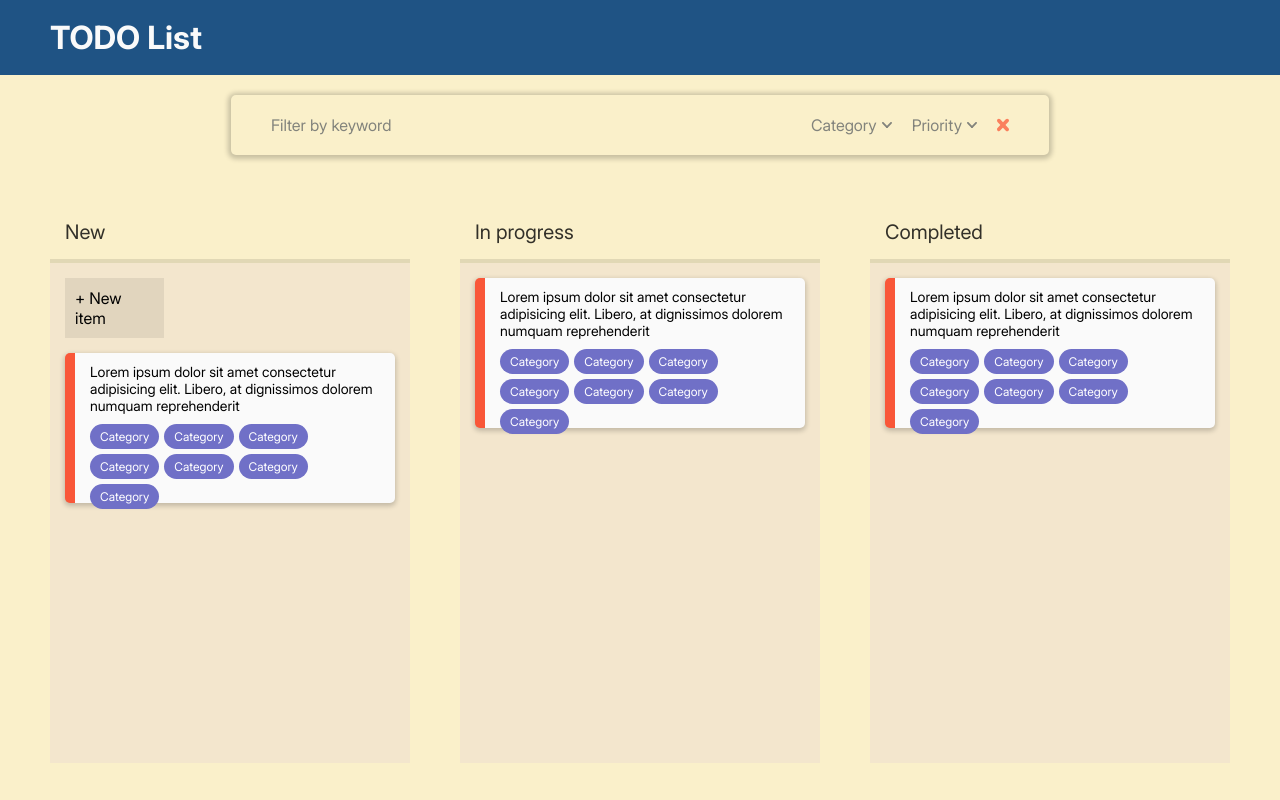
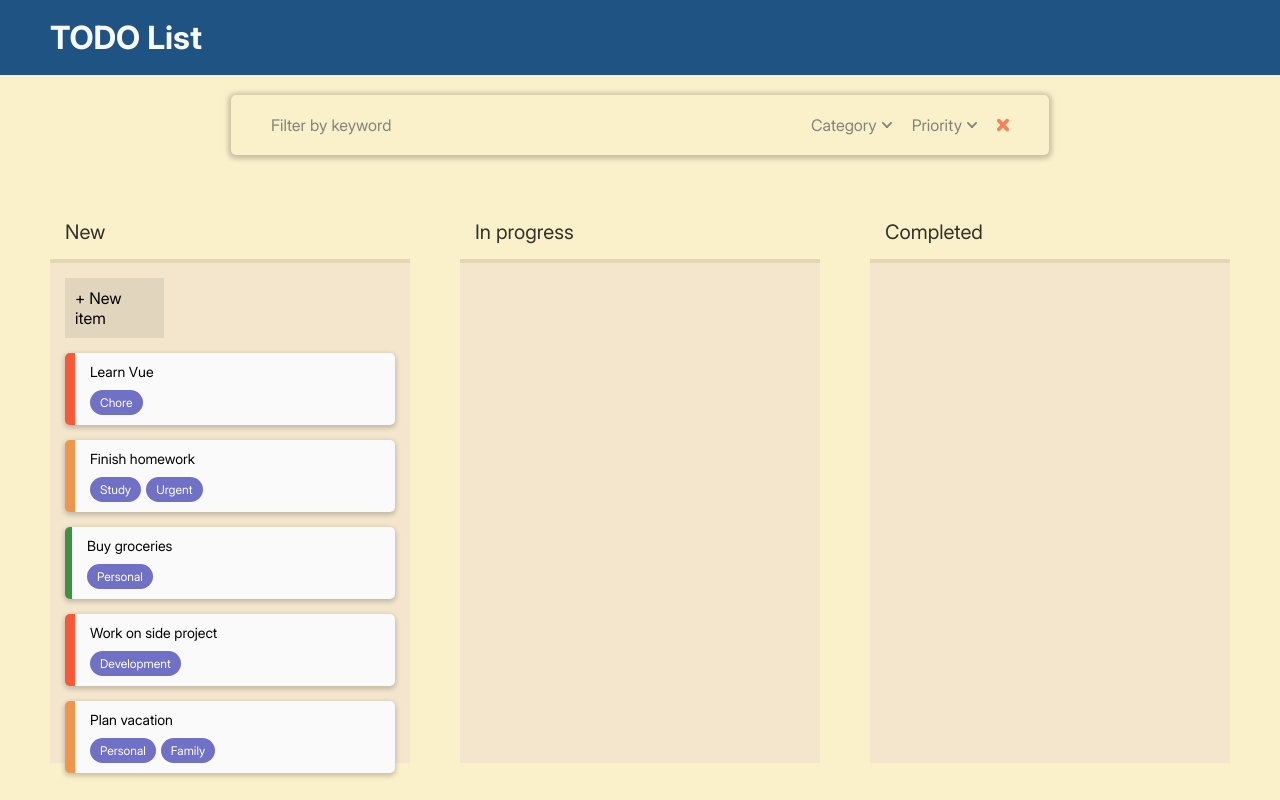
Before and after one commit to Arlan-Z/kbtu-vuejs-todolist, a Vue app in the folder kbtu-practice/: page / in a window 1280 px wide. Built offline with nearby package versions, Linux system fonts and the light colour scheme; the HTML template or start-up script is replaced by a standard one.

Commit message:
feat: add props in TaskItem.vue

```diff
--- a/kbtu-practice/src/components/TaskItem.vue
+++ b/kbtu-practice/src/components/TaskItem.vue
@@ -1,20 +1,19 @@
-<script setup lang="ts"></script>
+<script setup lang="ts">
+import type { Task } from "@/models/task";
+
+const props = defineProps<{
+  task: Task;
+}>();
+</script>
 
 <template>
-  <div class="task-item-wrapper priority-high">
-    <p>
-      Lorem ipsum dolor sit amet consectetur adipisicing elit. Libero, at dignissimos
-      dolorem numquam reprehenderit
-    </p>
+  <div class="task-item-wrapper" :class="`priority-${props.task.priority}`">
+    <p>{{ props.task.title }}</p>
 
     <div class="category-box">
-      <div class="category">Category</div>
-      <div class="category">Category</div>
-      <div class="category">Category</div>
-      <div class="category">Category</div>
-      <div class="category">Category</div>
-      <div class="category">Category</div>
-      <div class="category">Category</div>
+      <div class="category" v-for="category in props.task.category">
+        {{ category.name }}
+      </div>
     </div>
   </div>
 </template>
@@ -23,7 +22,6 @@
 .task-item-wrapper {
   background-color: #fafafa;
   width: 100%;
-  height: 150px;
   padding: 10px 15px;
   border-radius: 5px;
 
--- a/kbtu-practice/src/components/TaskList.vue
+++ b/kbtu-practice/src/components/TaskList.vue
@@ -1,9 +1,54 @@
 <script setup lang="ts">
 import TaskItem from "./TaskItem.vue";
 import TaskForm from "./TaskForm.vue";
+import type { Task } from "@/models/task";
 import { ref } from "vue";
 
 let showTaskForm = ref(false);
+
+const tasks: Task[] = [
+  {
+    id: 1,
+    title: "Learn Vue",
+    status: "new",
+    priority: "high",
+    category: [{ name: "Chore", color: "black" }],
+  },
+  {
+    id: 2,
+    title: "Finish homework",
+    status: "in-progress",
+    priority: "medium",
+    category: [
+      { name: "Study", color: "blue" },
+      { name: "Urgent", color: "red" },
+    ],
+  },
+  {
+    id: 3,
+    title: "Buy groceries",
+    status: "completed",
+    priority: "low",
+    category: [{ name: "Personal", color: "green" }],
+  },
+  {
+    id: 4,
+    title: "Work on side project",
+    status: "in-progress",
+    priority: "high",
+    category: [{ name: "Development", color: "purple" }],
+  },
+  {
+    id: 5,
+    title: "Plan vacation",
+    status: "new",
+    priority: "medium",
+    category: [
+      { name: "Personal", color: "teal" },
+      { name: "Family", color: "orange" },
+    ],
+  },
+];
 </script>
 
 <template>
@@ -16,24 +61,20 @@ let showTaskForm = ref(false);
 
         <TaskForm v-if="showTaskForm" />
 
-        <TaskItem />
+        <TaskItem v-for="task in tasks" :key="task.id" :task="task" />
       </div>
     </div>
 
     <div class="column" id="in-progress">
       <div class="title">In progress</div>
 
-      <div class="task-container">
-        <TaskItem />
-      </div>
+      <div class="task-container"></div>
     </div>
 
     <div class="column" id="completed">
       <div class="title">Completed</div>
 
-      <div class="task-container">
-        <TaskItem />
-      </div>
+      <div class="task-container"></div>
     </div>
   </div>
 </template>
--- a/kbtu-practice/src/models/task.ts
+++ b/kbtu-practice/src/models/task.ts
@@ -1,9 +1,9 @@
 export interface Task {
     id: number,
     title: string,
-    status: 'new' | 'in-progress' | 'done',
+    status: 'new' | 'in-progress' | 'completed',
     priority: "low" | "medium" | "high",
-    category: TaskCategory
+    category: TaskCategory[]
 }
 
 export type TaskCategory = {
```
